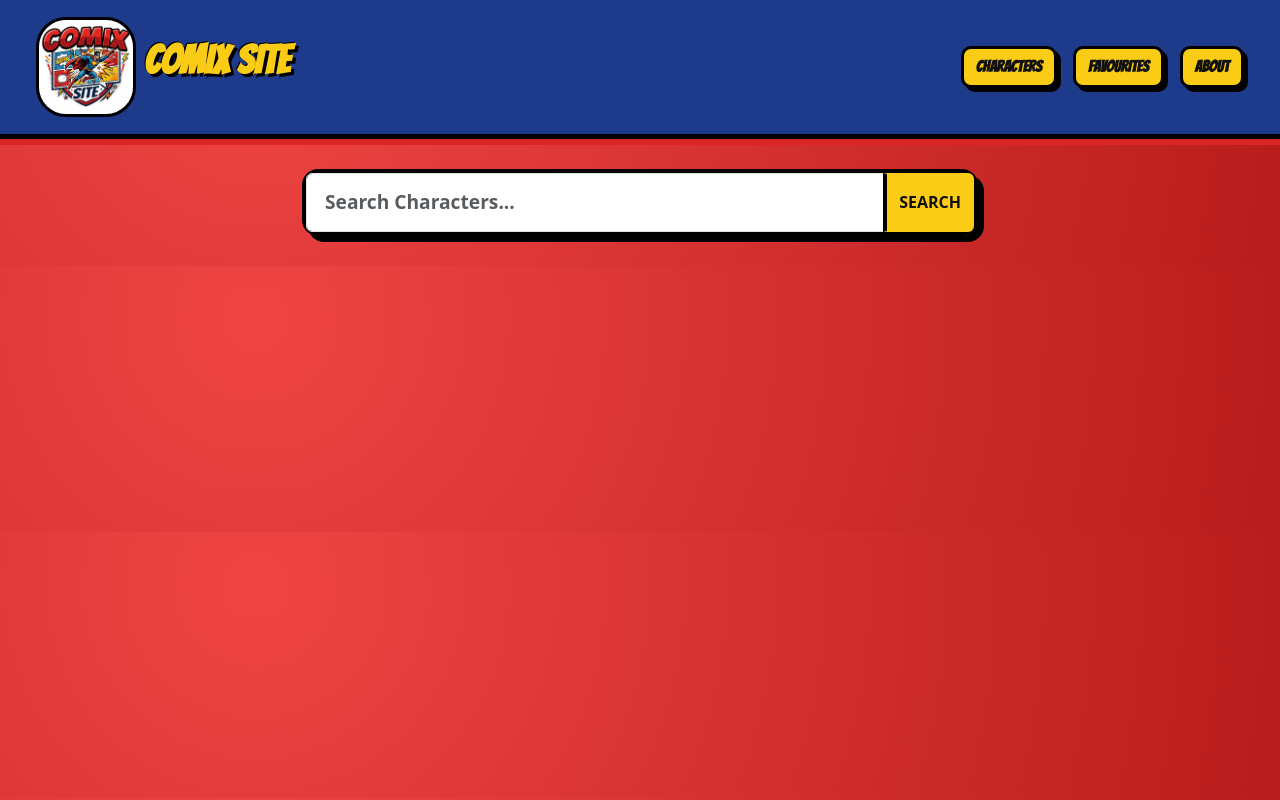
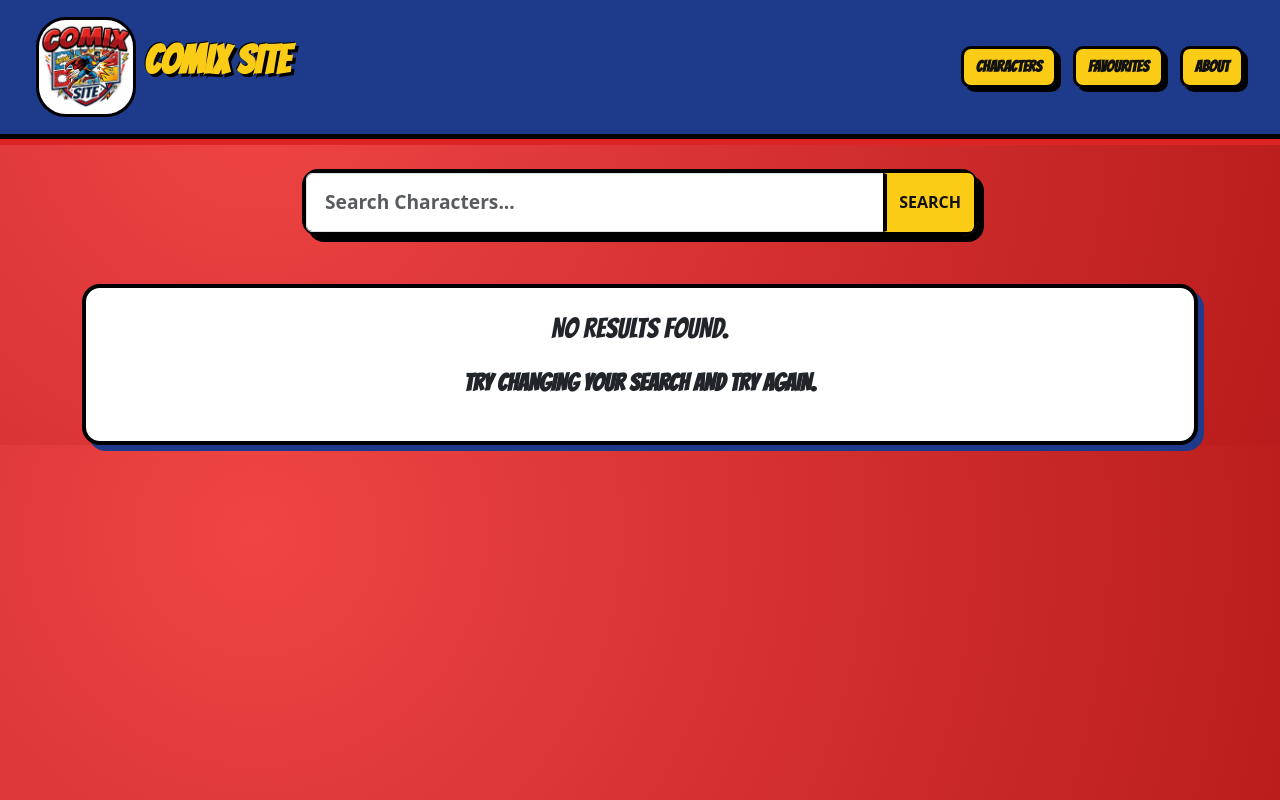
Before and after one commit to S00269936/AngularComicWebApplication, an Angular app: page / in a window 1280 px wide. Built offline with nearby package versions, Linux system fonts and the light colour scheme.

Commit message:
Added some styling for a failed search

```diff
--- a/src/app/components/results/results.css
+++ b/src/app/components/results/results.css
@@ -68,3 +68,24 @@
     font-weight: 700;
     color: #1E3A8A;
 }
+.noResultsCard{
+    border: 4px solid #000;
+    border-radius: 18px;
+    box-shadow: 6px 6px 0 #1E3A8A;
+    padding: 30px;
+    text-align: center;
+}
+.noResults{
+    font-weight: 900;
+    color: #1E3A8A;
+    text-transform: uppercase;
+    font-family: "Bangers", cursive;
+    font-size: 1.5rem;
+}
+.noResultsCard:hover{
+    transform: translate(-3px, -3px);
+    box-shadow: 9px 9px 0 #dc2626;
+}
+.noResultsCard h3{
+    margin-bottom: 20px;
+}
--- a/src/app/components/results/results.html
+++ b/src/app/components/results/results.html
@@ -21,3 +21,11 @@
         </div>
     </div>
 }
+@else {
+    <div class="container noResults mt-5">
+        <div class="card noResultsCard p-4">
+            <h3>No results found.</h3>
+            <p>Try changing your search and try again.</p>
+        </div>
+    </div>
+}
```
